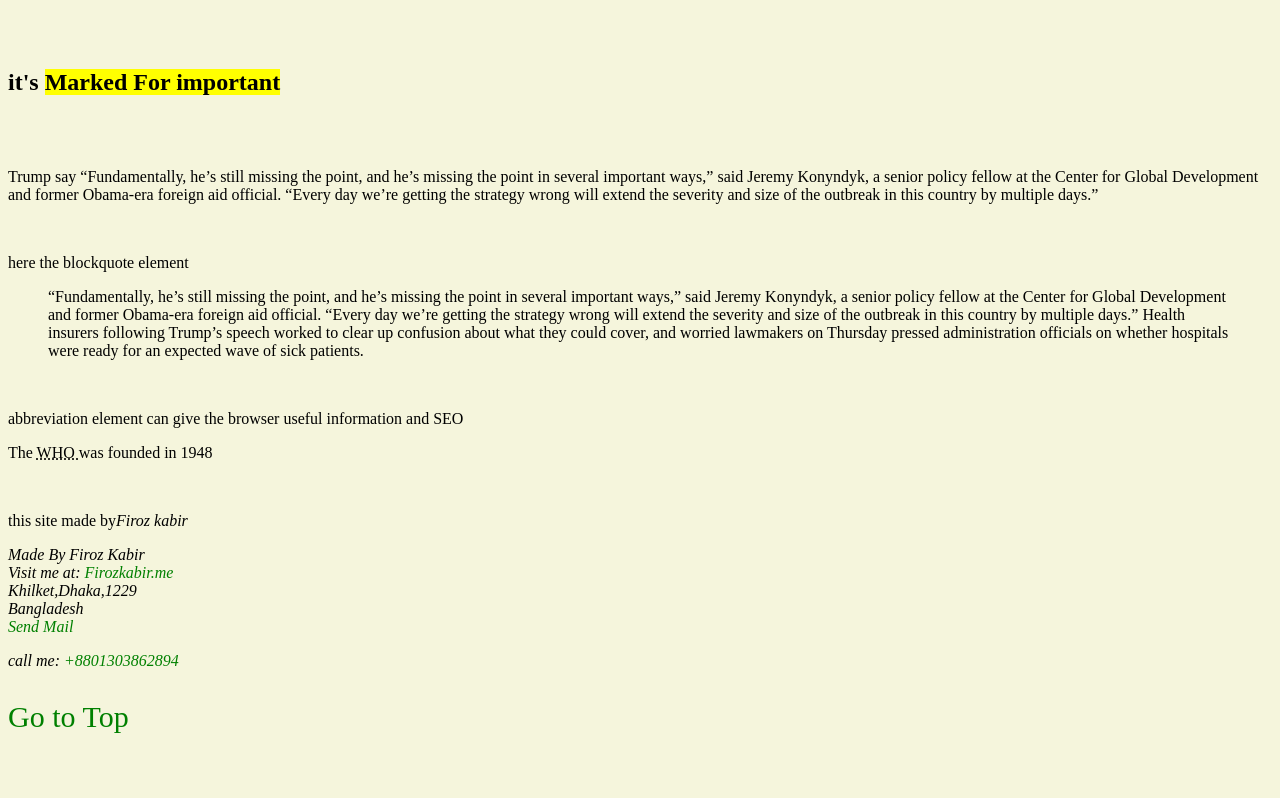
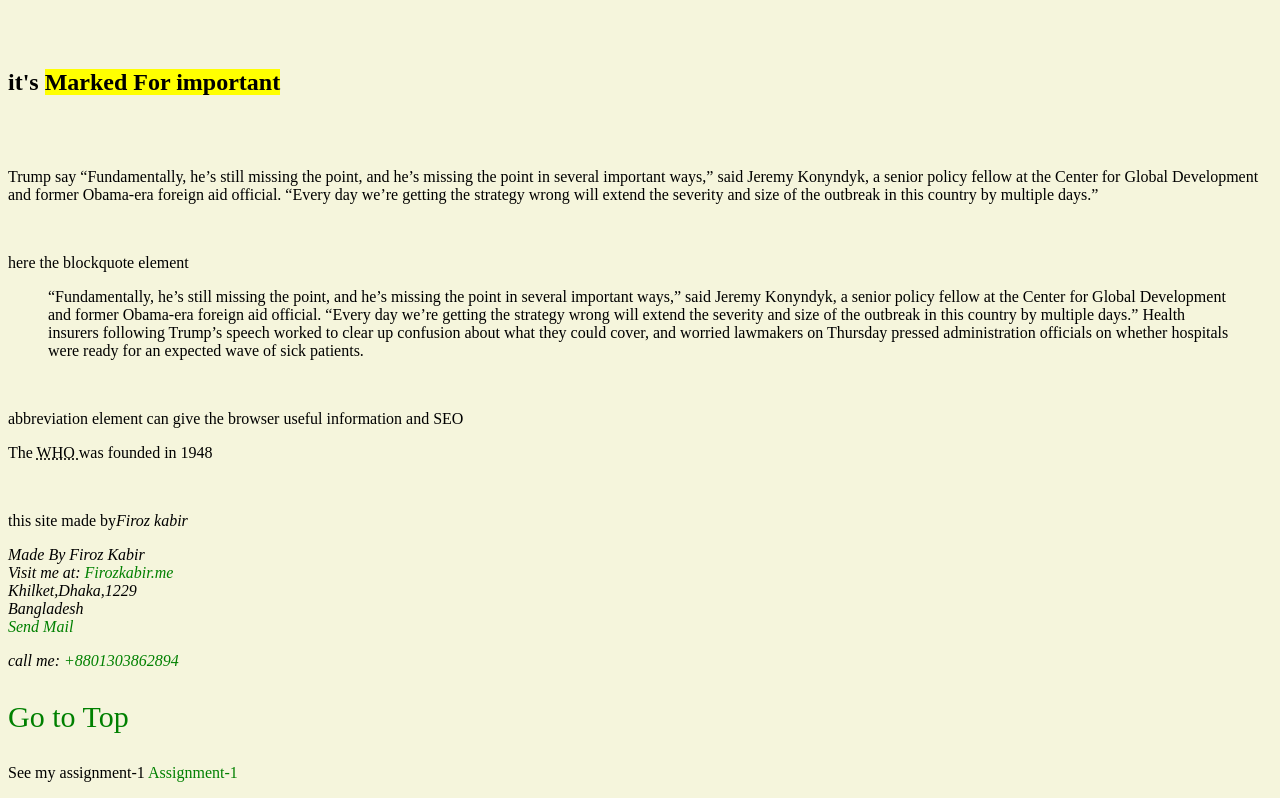
Before and after one commit to firozkabir0/full-stack-web, a plain HTML site: page index.html in a window 1280 px wide. Shown: the part 2391-3189 px from the top of the page. Before the commit the page ends 3155 px from the top, so only its background shows below. Drawn offline with Linux system fonts and the light colour scheme.

Commit message:
Update index.html

```diff
--- a/index.html
+++ b/index.html
@@ -179,4 +179,5 @@ Health insurers following Trump’s speech worked to clear up confusion about wh
 
 <p style="font-size:30px;"><a href="#Top">Go to Top</a></p>
 <p id="buttom"></p>
+	<p>See my assignment-1 <a href="assingment1.html">Assignment-1</a></p>
 </body>
```
